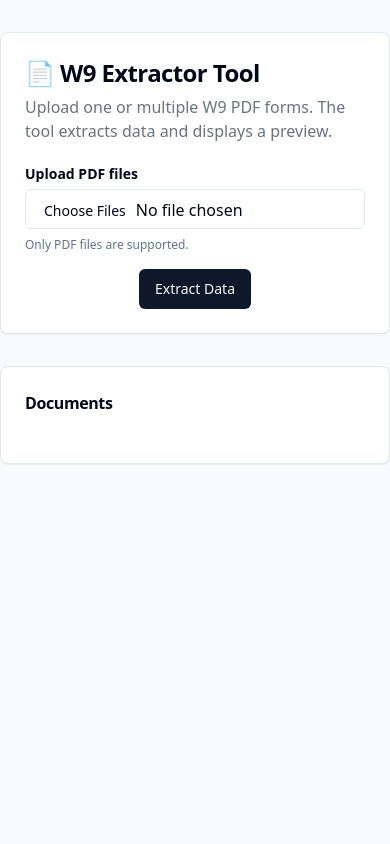
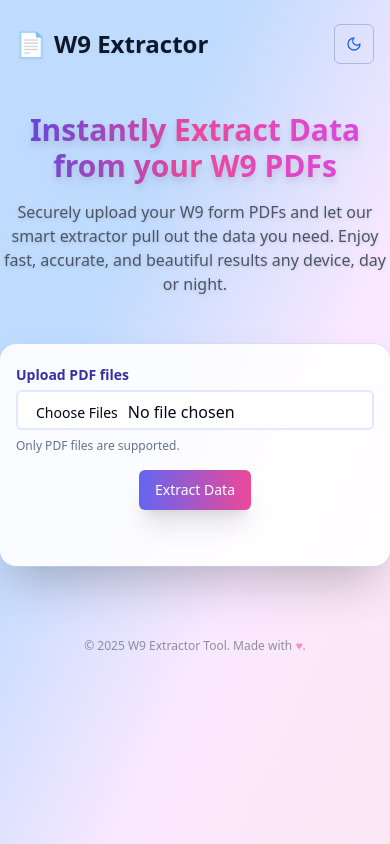
Before and after one commit to sandeepreddygantla/w9-wizard-extract, a React (Vite) app: page /w9-extractor in a window 390 px wide. Built offline with nearby package versions, Linux system fonts and the light colour scheme.

Commit message:
Feat: Improve W9 Extractor UI
- Implement responsive design, color theming, and light/dark mode options for the W9 Extractor landing page.

```diff
--- /dev/null
+++ b/src/components/ThemeSwitcher.tsx
@@ -0,0 +1,26 @@
+
+import * as React from "react";
+import { Sun, Moon } from "lucide-react";
+import { useTheme } from "next-themes";
+import { Button } from "@/components/ui/button";
+
+export function ThemeSwitcher() {
+  const { theme, setTheme } = useTheme();
+  // Safe defaults
+  const [mounted, setMounted] = React.useState(false);
+  React.useEffect(() => setMounted(true), []);
+
+  if (!mounted) return null; // Avoid SSR mismatch
+
+  return (
+    <Button
+      variant="ghost"
+      size="icon"
+      aria-label={theme === "dark" ? "Switch to light mode" : "Switch to dark mode"}
+      onClick={() => setTheme(theme === "dark" ? "light" : "dark")}
+      className="border border-primary/20 transition-all duration-200"
+    >
+      {theme === "dark" ? <Sun className="text-yellow-400" /> : <Moon className="text-blue-600" />}
+    </Button>
+  );
+}
--- a/src/pages/W9Extractor.tsx
+++ b/src/pages/W9Extractor.tsx
@@ -1,11 +1,13 @@
 
 import React, { useRef, useState } from "react";
 import { Button } from "@/components/ui/button";
-import { Card, CardContent, CardHeader, CardTitle } from "@/components/ui/card";
+import { Card, CardContent } from "@/components/ui/card";
 import { Input } from "@/components/ui/input";
 import { Label } from "@/components/ui/label";
 import { Skeleton } from "@/components/ui/skeleton";
 import { useToast } from "@/hooks/use-toast";
+import { ThemeSwitcher } from "@/components/ThemeSwitcher";
+import { cn } from "@/lib/utils";
 
 type ExtractionResult = {
   file: string;
@@ -13,16 +15,11 @@ type ExtractionResult = {
 };
 
 function useExtractW9Data() {
-  // Stub for actual API call
   const [loading, setLoading] = useState(false);
   const [result, setResult] = useState<ExtractionResult[]>([]);
   const extract = async (files: File[]) => {
     setLoading(true);
-
-    // TODO: Upload files to backend API and get structured response.
-    // This stub simulates extraction and returns a fake JSON after timeout.
     await new Promise((r) => setTimeout(r, 1500));
-
     setResult(
       files.map((f) => ({
         file: f.name,
@@ -45,7 +42,6 @@ function useExtractW9Data() {
         ),
       }))
     );
-
     setLoading(false);
   };
   return { loading, extract, result, setResult };
@@ -79,18 +75,13 @@ export default function W9Extractor() {
   const currentResult =
     result.find((r) => r.file === selected) ?? result[0] ?? null;
 
-  // Helper for nice preview of PDFs (browser's PDF viewer)
   const getPdfUrl = (file: File) => URL.createObjectURL(file);
 
-  // Helper for download
   const handleDownloadAll = () => {
-    const jsonRaw = Object.fromEntries(
-      result.map((r) => [r.file, r.response])
-    );
+    const jsonRaw = Object.fromEntries(result.map((r) => [r.file, r.response]));
     const blob = new Blob(
       [
         (() => {
-          // Try to parse to JSON
           try {
             const parsed = Object.fromEntries(
               Object.entries(jsonRaw).map(([k, v]) => [k, JSON.parse(v)])
@@ -111,28 +102,44 @@ export default function W9Extractor() {
     setTimeout(() => URL.revokeObjectURL(url), 2000);
   };
 
+  // === LANDING HERO SECTION ===
   return (
-    <div className="min-h-screen bg-gray-50 flex flex-col py-8">
-      <div className="max-w-5xl mx-auto w-full">
-        <Card className="mb-8">
-          <CardHeader>
-            <CardTitle className="flex items-center gap-2 text-2xl">
-              📄 W9 Extractor Tool
-            </CardTitle>
-            <p className="text-gray-500 mt-2">
-              Upload one or multiple W9 PDF forms. The tool extracts data and displays a preview.
+    <div className={cn(
+      "min-h-screen w-full flex flex-col items-center",
+      "bg-gradient-to-br from-blue-200 from-30% via-fuchsia-100 to-pink-100 dark:from-gray-900 dark:to-gray-800 dark:via-indigo-900 transition-colors",
+    )}>
+      <header className="w-full flex justify-between items-center px-4 md:px-12 py-6">
+        <h1 className="font-extrabold text-2xl md:text-3xl text-primary drop-shadow-sm flex items-center gap-2">
+          <span role="img" aria-label="document">📄</span>
+          W9 Extractor
+        </h1>
+        <ThemeSwitcher />
+      </header>
+
+      {/* HERO BANNER */}
+      <section className="w-full flex flex-col justify-center items-center text-center py-6 md:py-12 mb-0">
+        <h2 className="text-3xl md:text-5xl font-extrabold bg-gradient-to-r from-indigo-600 via-pink-500 to-fuchsia-500 bg-clip-text text-transparent mb-4 drop-shadow-lg">
+          Instantly Extract Data from your W9 PDFs
+        </h2>
+        <p className="text-base md:text-lg text-gray-600 dark:text-gray-300 font-medium mb-6 max-w-xl drop-shadow">
+          Securely upload your W9 form PDFs and let our smart extractor pull out the data you need. Enjoy fast, accurate, and beautiful results any device, day or night.
         </p>
-          </CardHeader>
-          <CardContent>
+      </section>
+
+      {/* FILE UPLOAD CARD */}
+      <div className={cn(
+        "w-full max-w-2xl mx-auto bg-white/90 rounded-2xl shadow-2xl pb-8 px-4 md:px-10 mb-8 dark:bg-zinc-900/90",
+        "ring-1 ring-indigo-200/40 dark:ring-indigo-800/50 isolate"
+      )}>
         <form
           onSubmit={(e) => {
             e.preventDefault();
             handleExtract();
           }}
-              className="flex flex-col md:flex-row gap-4 items-center md:items-end"
+          className="flex flex-col md:flex-row gap-4 items-center md:items-end py-6"
         >
           <div className="flex flex-col gap-2 w-full md:w-auto">
-                <Label htmlFor="file-uploader" className="font-semibold">
+            <Label htmlFor="file-uploader" className="font-semibold text-indigo-800 dark:text-fuchsia-300">
               Upload PDF files
             </Label>
             <Input
@@ -142,7 +149,7 @@ export default function W9Extractor() {
               accept="application/pdf"
               multiple
               onChange={handleFileChange}
-                  className="bg-white"
+              className="bg-white dark:bg-zinc-800/70 border-2 border-indigo-200/50 dark:border-fuchsia-700 transition-colors"
               disabled={loading}
               required
             />
@@ -150,7 +157,11 @@ export default function W9Extractor() {
               Only PDF files are supported.
             </div>
           </div>
-              <Button type="submit" disabled={loading} className="md:ml-2">
+          <Button
+            type="submit"
+            disabled={loading}
+            className="md:ml-2 bg-gradient-to-r from-indigo-500 to-pink-500 hover:from-fuchsia-600 hover:to-indigo-600 text-white shadow-xl transition-all"
+          >
             {loading ? (
               <span className="flex items-center gap-2">
                 <Skeleton className="h-4 w-4 rounded-full bg-primary animate-pulse" />
@@ -161,23 +172,33 @@ export default function W9Extractor() {
             )}
           </Button>
         </form>
-          </CardContent>
-        </Card>
+      </div>
 
-        <div className="flex flex-col lg:flex-row gap-6">
-          {/* Sidebar for file list */}
-          <aside className="lg:w-64 w-full flex-shrink-0">
-            <Card>
-              <CardHeader>
-                <CardTitle className="text-base">Documents</CardTitle>
-              </CardHeader>
-              <CardContent>
+      {/* RESULTS AREA */}
+      <div className={cn(
+        "flex flex-col md:flex-row gap-8 w-full max-w-6xl mx-auto px-2 relative z-10",
+        uploadedFiles.length === 0 && "opacity-50 pointer-events-none"
+      )}>
+        {/* SIDEBAR: Files */}
+        <aside className={cn(
+          "md:w-64 w-full flex-shrink-0",
+          "rounded-lg bg-indigo-50/90 dark:bg-zinc-800 shadow-md",
+          uploadedFiles.length === 0 && "hidden"
+        )}>
+          <Card className="bg-transparent border-none shadow-none">
+            <CardContent className="pt-4">
+              <div className="font-semibold text-indigo-700 dark:text-pink-200 mb-2">Documents</div>
               <ul className="space-y-1">
                 {(uploadedFiles.length > 0 ? uploadedFiles : []).map((file) => (
                   <li key={file.name}>
                     <Button
                       variant={selected === file.name ? "secondary" : "ghost"}
-                        className="w-full justify-start truncate"
+                      className={cn(
+                        "w-full justify-start truncate font-medium rounded transition",
+                        selected === file.name
+                          ? "bg-gradient-to-r from-indigo-500 to-fuchsia-500 text-white shadow"
+                          : "hover:bg-indigo-100 dark:hover:bg-zinc-700"
+                      )}
                       size="sm"
                       onClick={() => setSelected(file.name)}
                       disabled={loading}
@@ -191,22 +212,20 @@ export default function W9Extractor() {
           </Card>
         </aside>
 
-          {/* Main preview section */}
+        {/* MAIN PREVIEW */}
         <main className="flex-1">
           {loading && (
             <div className="flex w-full items-center justify-center h-96">
-                <Skeleton className="w-1/2 h-96" />
+              <Skeleton className="w-full max-w-2xl h-96" />
             </div>
           )}
-            {!loading && currentResult && (
-              <div className="grid gap-6 md:grid-cols-2">
+          {!loading && uploadedFiles.length > 0 && currentResult && (
+            <div className="grid gap-8 md:grid-cols-2">
               {/* PDF Preview */}
               <div>
-                  <Card className="h-full">
-                    <CardHeader>
-                      <CardTitle className="text-base">PDF Preview</CardTitle>
-                    </CardHeader>
+                <Card className="h-full bg-gradient-to-br from-white to-indigo-100 dark:from-zinc-900 dark:to-indigo-950 shadow-lg">
                   <CardContent>
+                    <div className="font-bold text-indigo-900 dark:text-fuchsia-300 mb-2">PDF Preview</div>
                     {(() => {
                       const file = uploadedFiles.find(f => f.name === currentResult.file);
                       if (!file) return (<div className="text-sm text-muted-foreground mt-4">PDF not found.</div>);
@@ -214,7 +233,7 @@ export default function W9Extractor() {
                         <iframe
                           title={`PDF Preview - ${file.name}`}
                           src={getPdfUrl(file)}
-                            className="w-full h-96 border rounded shadow"
+                          className="w-full h-80 border rounded shadow"
                           allow="autoplay"
                           aria-label={`PDF Preview for ${file.name}`}
                         />
@@ -225,16 +244,14 @@ export default function W9Extractor() {
               </div>
               {/* Extracted JSON */}
               <div>
-                  <Card className="h-full">
-                    <CardHeader>
-                      <CardTitle className="text-base">Extracted JSON</CardTitle>
-                    </CardHeader>
+                <Card className="h-full bg-gradient-to-bl from-white to-pink-100 dark:from-zinc-900 dark:to-pink-950 shadow-lg">
                   <CardContent>
+                    <div className="font-bold text-fuchsia-700 dark:text-fuchsia-200 mb-2">Extracted JSON</div>
                     {(() => {
                       try {
                         const data = JSON.parse(currentResult.response);
                         return (
-                            <div className="bg-gray-900 text-white rounded p-4 overflow-auto text-xs font-mono h-96 max-h-96">
+                          <div className="bg-gray-900 text-white rounded p-4 overflow-auto text-xs font-mono h-80 max-h-80 border border-gray-800 shadow-inner">
                             <pre>{JSON.stringify(data, null, 2)}</pre>
                           </div>
                         );
@@ -258,14 +275,20 @@ export default function W9Extractor() {
           )}
           {!loading && result.length > 0 && (
             <div className="flex justify-end mt-6">
-                <Button variant="outline" onClick={handleDownloadAll}>
+              <Button
+                variant="outline"
+                className="border-indigo-400 dark:border-fuchsia-700 font-semibold"
+                onClick={handleDownloadAll}
+              >
                 Download Combined JSON
               </Button>
             </div>
           )}
         </main>
       </div>
-      </div>
+      <footer className="pt-10 pb-4 text-center text-xs text-gray-500 dark:text-gray-400 opacity-75">
+        &copy; {new Date().getFullYear()} W9 Extractor Tool. Made with <span className="text-pink-400">♥</span>.
+      </footer>
     </div>
   );
 }
```
Lines whose indentation alone changed are shown as unchanged.
